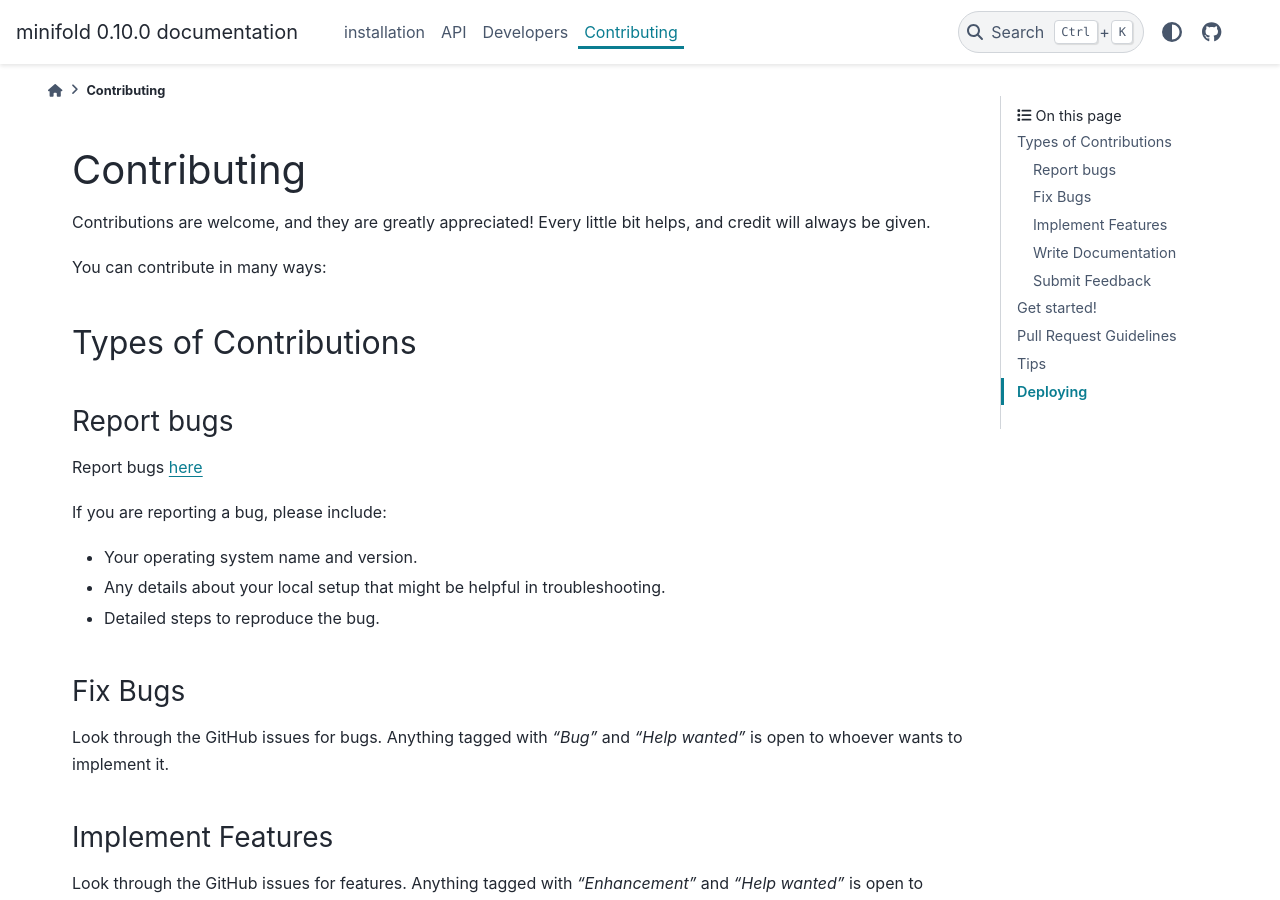
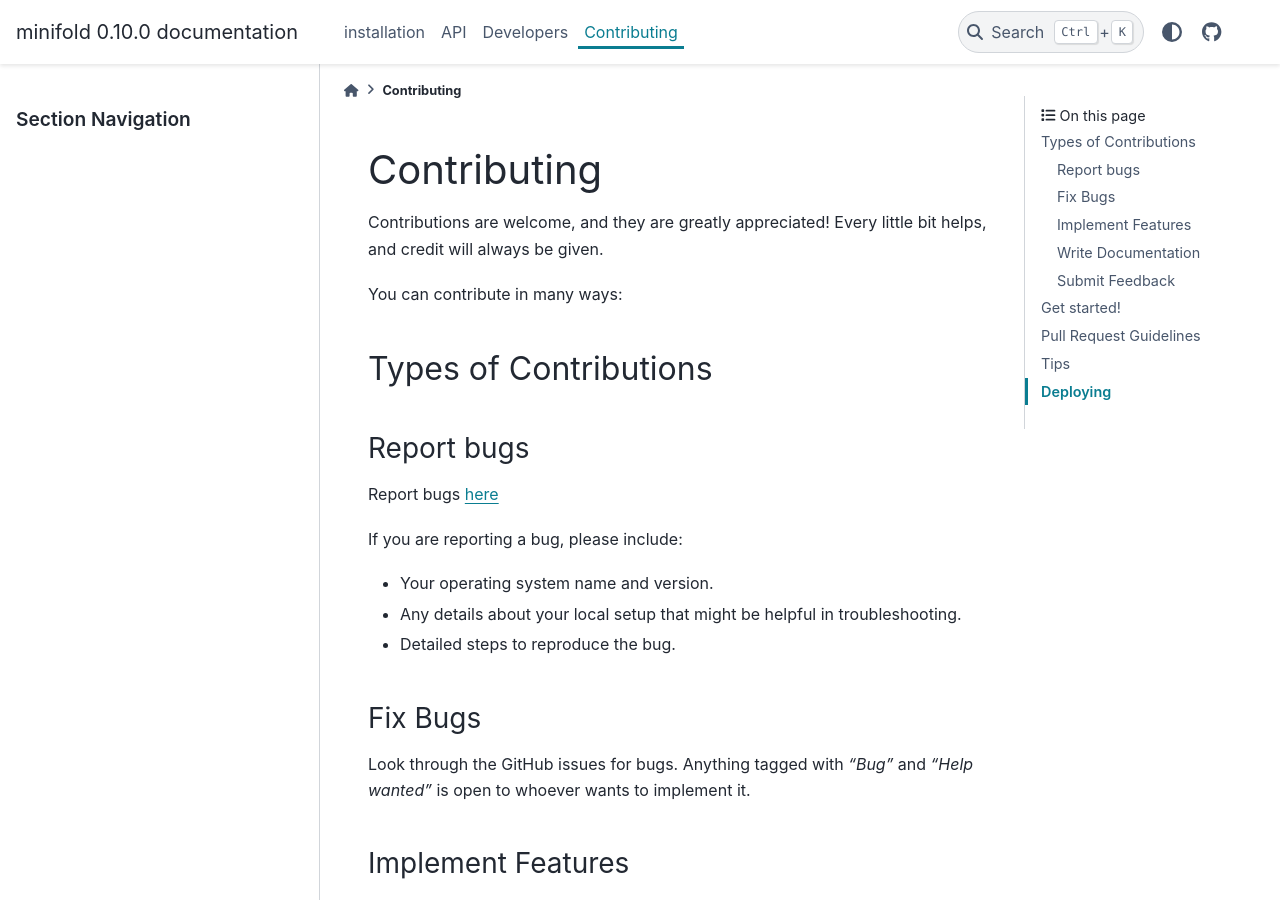
Before and after one commit to nokia/minifold, a Sphinx documentation site: the page built from docs/contributing.rst, in a window 1280 px wide and 900 px high. Built offline with Sphinx 7.4.7 and the PyData theme 0.15.4, drawn with Linux system fonts in a browser that asks for light colours; pages that are not in the unit, such as notebooks, are missing from menus.

Commit message:
Migrated sphinx theme to pydata

```diff
--- a/docs/conf.py
+++ b/docs/conf.py
@@ -110,6 +110,7 @@ html_theme = "pydata_sphinx_theme"
 # theme further.  For a list of options available for each theme, see the
 # documentation.
 #
+# html_theme_options = {}
 html_theme_options = {
     "icon_links": [
         {
@@ -119,7 +120,7 @@ html_theme_options = {
         },
         {
             "name": "PyPI",
-            "url": "https://pypi.org/project/minifold/",
+            "url": "https://pypi.org/project/minifold",
             "icon": "fa-custom fa-pypi",
         },
     ],
@@ -134,10 +135,6 @@ html_theme_options = {
 # so a file named "default.css" will overwrite the builtin "default.css".
 # html_static_path = ["_static"]
 
-html_sidebars = {
-    # Disable left navigation bar as it is useless in practice
-    "*": [],  # https://pydata-sphinx-theme.readthedocs.io/en/stable/user_guide/layout.html#layout-sidebar-primary
-}
 
 # -- Options for HTMLHelp output ---------------------------------------
 
```
